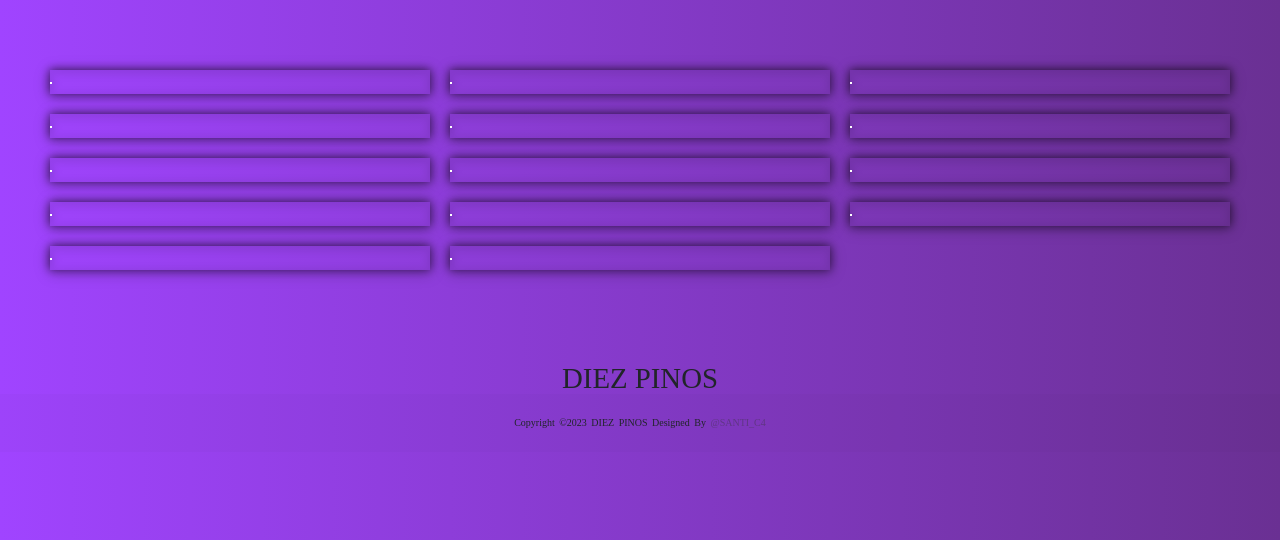
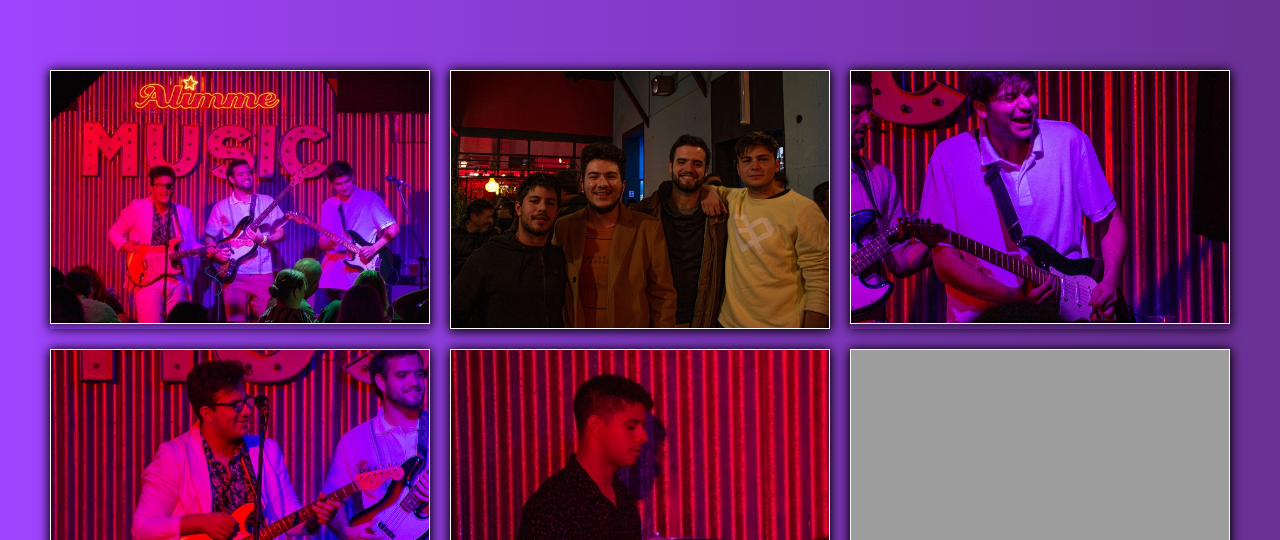
Before and after one commit to santic4/PF-CanuSantiago, a plain HTML site: page paginas/galeria.html in a window 1280 px wide. Shown: the part 260-800 px from the top of the page. Drawn offline with nearby package versions, Linux system fonts and the light colour scheme; files that its build step writes are made by us from their sources; the site is published under a folder, as on GitHub Pages, so addresses that start at the root find nothing; a web font is replaced by a local one.

Commit message:
linkeando

```diff
--- a/css/styles.css
+++ b/css/styles.css
@@ -61,7 +61,7 @@
     width: 100%;
     height: 50rem;
     position: relative;
-    background:url(/assets/fondo1.jpg);
+    background:url(../assets/fondo1.jpg);
     background-attachment: fixed;
     background-repeat: no-repeat;
     background-size: cover;
@@ -222,7 +222,7 @@
 
 .contacto{
     height: 40rem;
-    background-image: url(/assets/photo.jpeg) ;
+    background-image: url(../assets/photo.jpeg) ;
     background-size: cover;
     background-position: 0;
     background-repeat: no-repeat;
--- a/paginas/galeria.html
+++ b/paginas/galeria.html
@@ -63,60 +63,60 @@
 
       <div class="gallery">
         <div class="imagen elemento1">
-        <img src="/assets/galeria1.jpg" alt=""class"img-1">
+        <img src="../assets/galeria1.jpg" alt=""class"img-1">
         </div>
 
         <div class="imagen elemento2">
-          <img src="/assets/galeria2.jpg" alt=""class"img-2">
+          <img src="../assets/galeria2.jpg" alt=""class"img-2">
         </div>
 
 
         <div class="imagen elemento3">
-          <img src="/assets/galeria3.jpg" alt=""class"img-3">
+          <img src="../assets/galeria3.jpg" alt=""class"img-3">
         </div>
 
         <div class="imagen elemento4">
-          <img src="/assets/galeria4.jpg" alt=""class"img-4">
+          <img src="../assets/galeria4.jpg" alt=""class"img-4">
         </div>
 
         <div class="imagen elemento5">
-          <img src="/assets/galeria5.jpg" alt=""class"img-5">
+          <img src="../assets/galeria5.jpg" alt=""class"img-5">
         </div>
 
         <div class="imagen elemento6">
-          <img src="/assets/galeria6.jpg" alt=""class"img-5">
+          <img src="../assets/galeria6.jpg" alt=""class"img-5">
         </div>
 
         <div class="imagen elemento7">
-          <img src="/assets/galeria7.jpg" alt=""class"img-5">
+          <img src="../assets/galeria7.jpg" alt=""class"img-5">
         </div>
 
         <div class="imagen elemento13">
-          <img src="/assets/galeria13.jpg" alt=""class"img-5">
+          <img src="../assets/galeria13.jpg" alt=""class"img-5">
         </div>
 
         <div class="imagen elemento14">
-          <img src="/assets/galeria14.jpg" alt=""class"img-5">
+          <img src="../assets/galeria14.jpg" alt=""class"img-5">
         </div>
 
         <div class="imagen elemento8">
-          <img src="/assets/galeria8.jpg" alt=""class"img-5">
+          <img src="../assets/galeria8.jpg" alt=""class"img-5">
         </div>
 
         <div class="imagen elemento9">
-          <img src="/assets/galeria9.jpg" alt=""class"img-5">
+          <img src="../assets/galeria9.jpg" alt=""class"img-5">
         </div>
 
         <div class="imagen elemento10">
-          <img src="/assets/galeria10.jpg" alt=""class"img-5">
+          <img src="../assets/galeria10.jpg" alt=""class"img-5">
         </div>
 
         <div class="imagen elemento11">
-          <img src="/assets/galeria11.jpg" alt=""class"img-5">
+          <img src="../assets/galeria11.jpg" alt=""class"img-5">
         </div>
 
         <div class="imagen elemento12">
-          <img src="/assets/galeria12.jpg" alt=""class"img-5">
+          <img src="../assets/galeria12.jpg" alt=""class"img-5">
         </div>
 
 
```
Also changed, not shown: index.html (+1 -1 lines).
